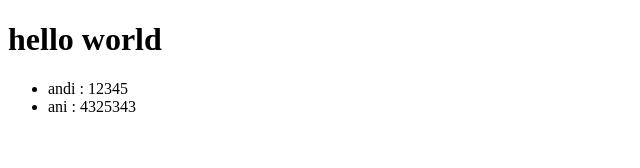
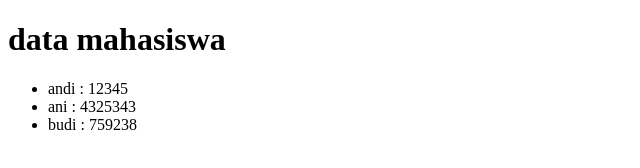
Before and after one commit to exotic26/remote2, a plain HTML site: page index.html in a window 1280 px wide. Shown: the whole page, without its empty margins (0-640 px from the left). Drawn offline with Linux system fonts and the light colour scheme.

Commit message:
menambah data mahasiswa baru

```diff
--- a/index.html
+++ b/index.html
@@ -5,10 +5,11 @@
 	<title>remote II</title>
 </head>
 <body>
-	<h1>hello world</h1>
+	<h1>data mahasiswa</h1>
 	<ul>
 		<li>andi : 12345</li>
 		<li>ani : 4325343</li>
+		<li>budi : 759238</li>
 	</ul>
 </body>
 </html>
```
